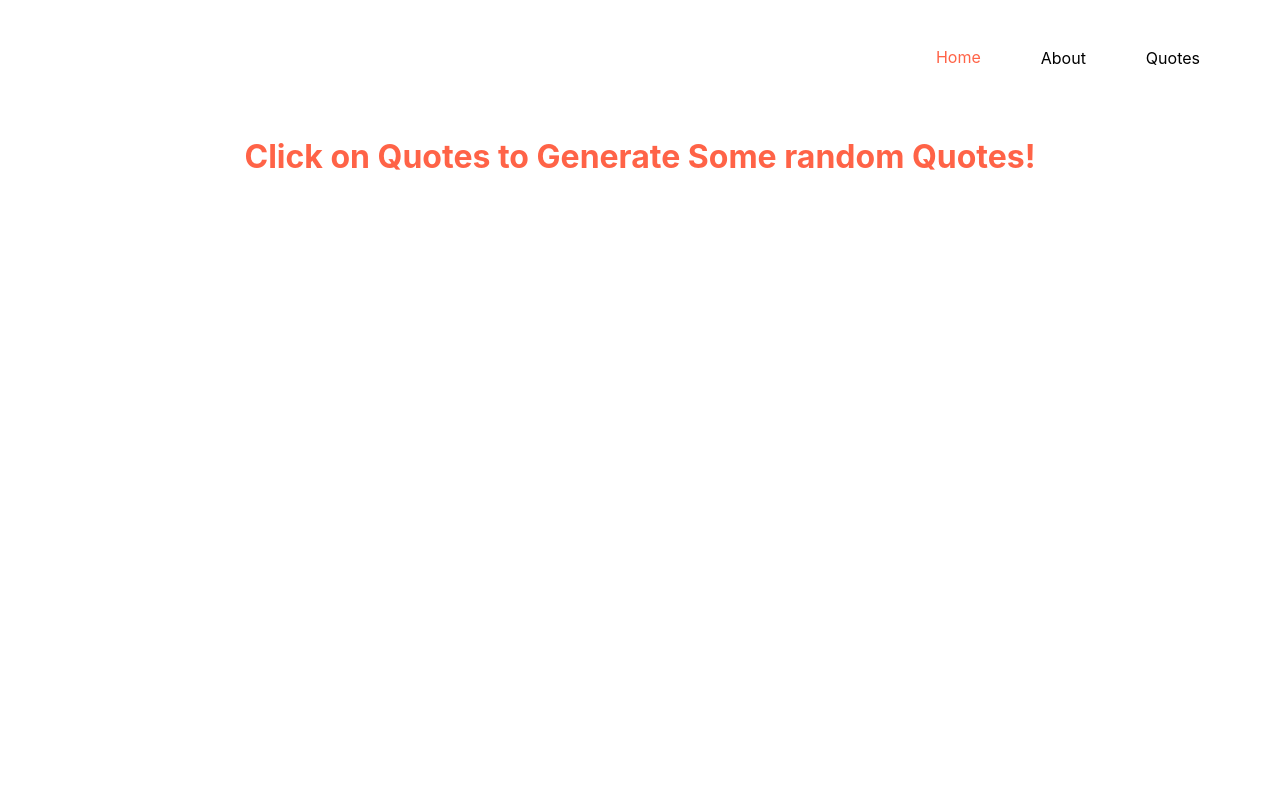
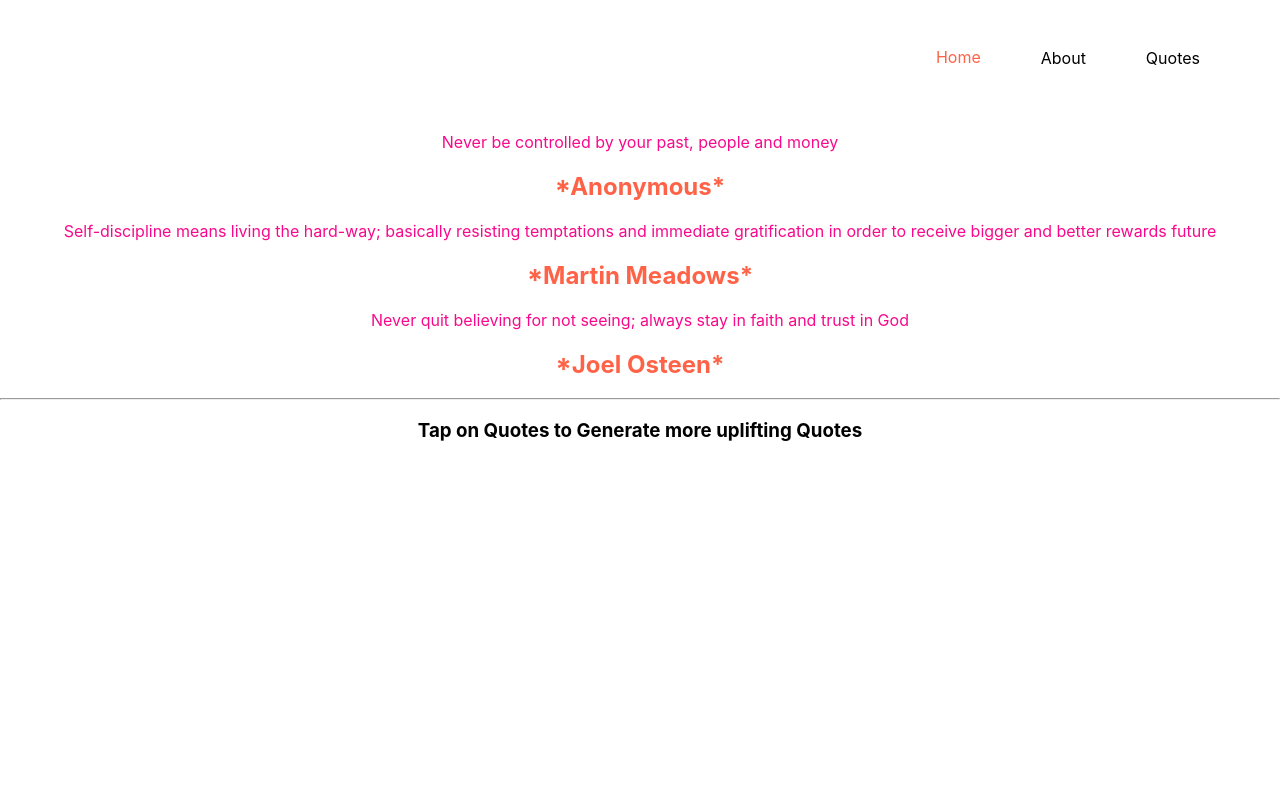
Before and after one commit to DKarimi90/random-quote-generator, a React (Create React App) app: page / in a window 1280 px wide. Shown: the top 800 px of the page. Built offline with nearby package versions, Linux system fonts and the light colour scheme.

Commit message:
updated my app

```diff
--- a/src/views/Home.js
+++ b/src/views/Home.js
@@ -3,7 +3,17 @@ import React from 'react'
 function Home() {
   return (
     <div>
-        <h1>Click on Quotes to Generate Some random Quotes!</h1>
+        {/* <h1>Click on Quotes to Generate Some random Quotes!</h1> */}
+        <p>Never be controlled by your past, people and money</p>
+        <h2>*Anonymous*</h2>
+        <p>Self-discipline means living the hard-way; basically resisting temptations and immediate gratification in order to receive bigger and better rewards future</p>
+        <h2>*Martin Meadows*</h2>
+        <p>Never quit believing for not seeing; always stay in faith and trust in God</p>
+        <h2>*Joel Osteen*</h2>< hr/>
+
+        <h3>Tap on Quotes to Generate more uplifting Quotes</h3>
+
+
     </div>
   )
 }
```
